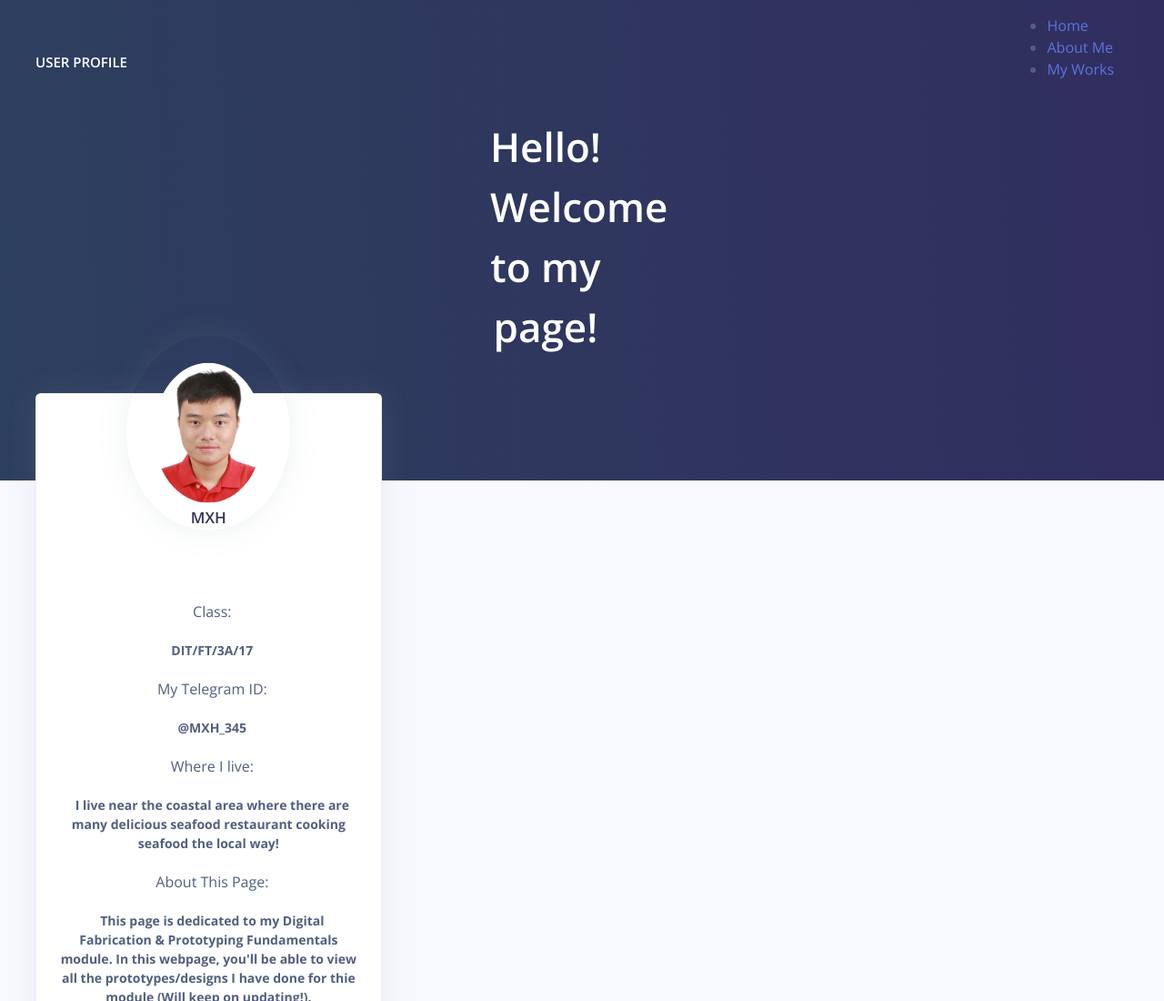
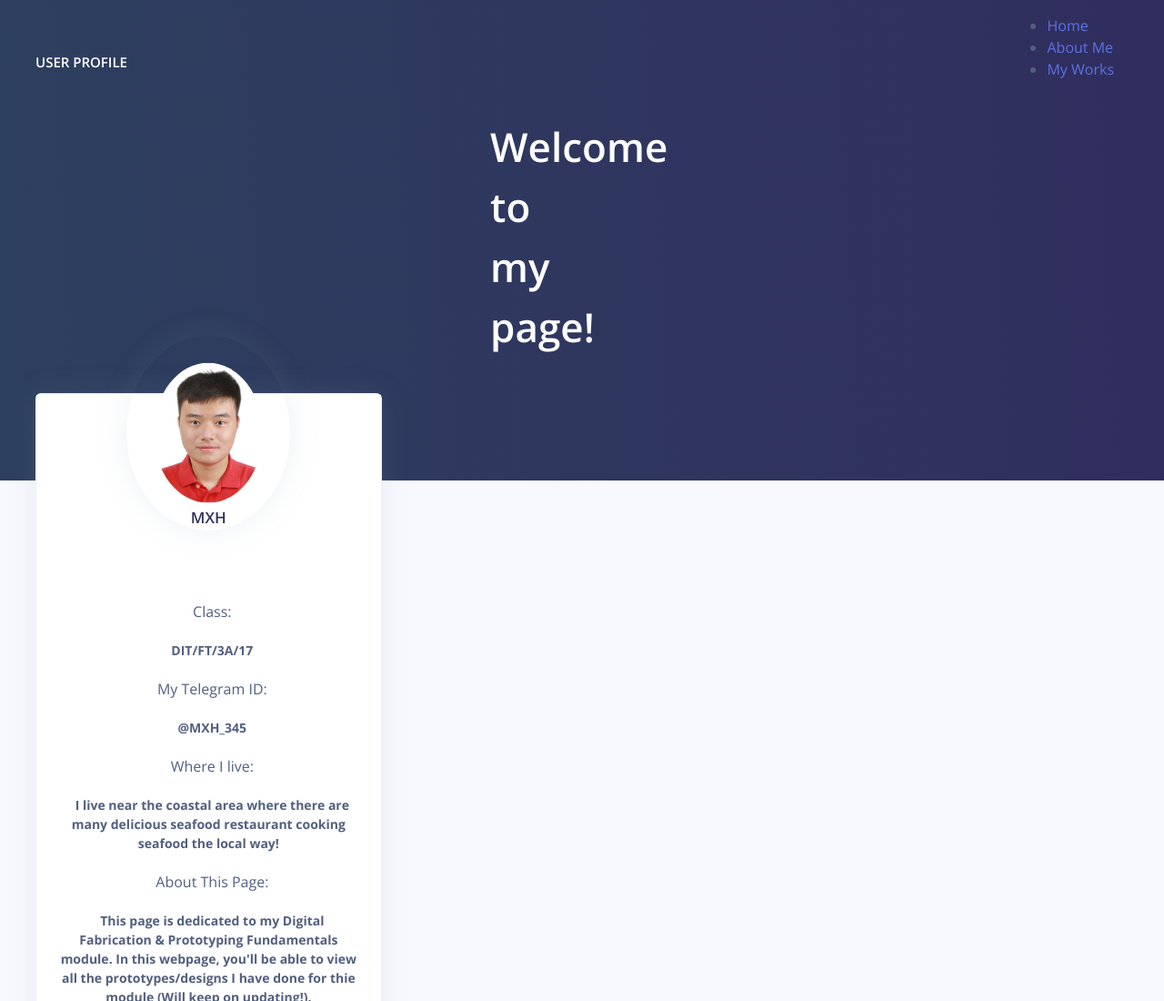
Before and after one commit to MXH-program/DFPF_Website, a plain HTML site: page index.html in a window 1280 px wide. Shown: the top 1100 px of the page at 91% size. Drawn offline with nearby package versions, Linux system fonts and the light colour scheme.

Commit message:
Update index.html

```diff
--- a/index.html
+++ b/index.html
@@ -15,7 +15,7 @@
       <div class="container-fluid d-flex align-items-center">
         <div class="row">
           <div class="col-lg-7 col-md-10">
-            <h1 class="display-2 text-white">Hello! Welcome to my page!</h1>
+            <h1 class="display-2 text-white">Welcome to my page!</h1>
           </div>
         </div>
       </div>
```
